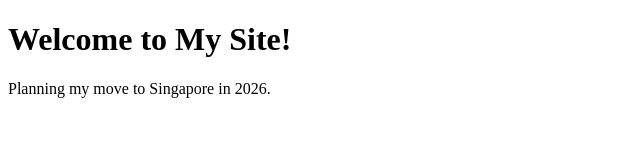
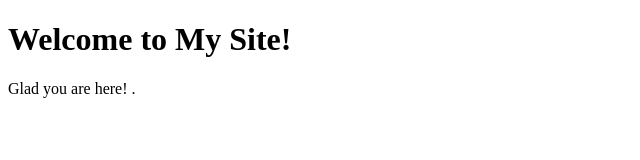
Before and after one commit to aniketvinchurkar17/website, a plain HTML site: page index.html in a window 1280 px wide. Shown: the whole page, without its empty margins (0-640 px from the left). Drawn offline with Linux system fonts and the light colour scheme.

Commit message:
mnjbkhbhindex.html

```diff
--- a/index.html
+++ b/index.html
@@ -1,10 +1,10 @@
 <!DOCTYPE html>
 <html>
 <head>
-    <title>Aniket VInchurkar</title>
+    <title>Aniket Vinchurkar</title>
 </head>
 <body>
     <h1>Welcome to My Site!</h1>
-    <p>Planning my move to Singapore in 2026.</p>
+    <p> Glad you are here! .</p>
 </body>
 </html>
```
